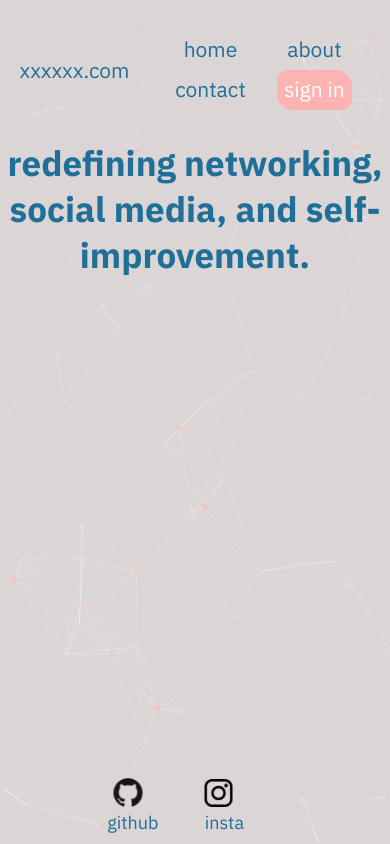
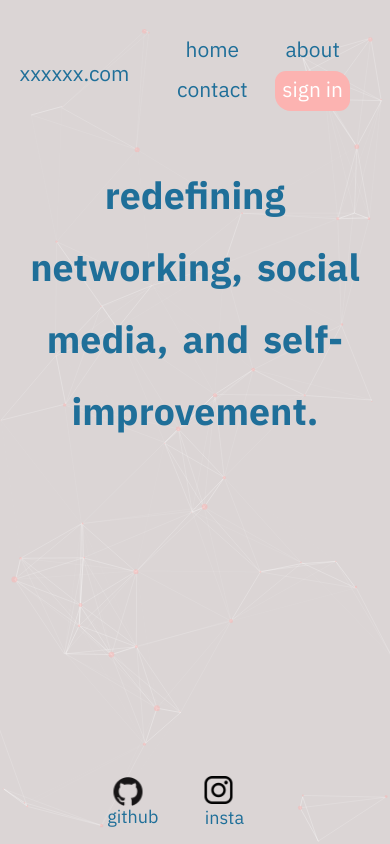
Before and after one commit to agod1373/upload, a plain HTML site: page index.html in a window 390 px wide. Drawn offline with nearby package versions, Linux system fonts and the light colour scheme.

Commit message:
mobile font size test

```diff
--- a/css/style.css
+++ b/css/style.css
@@ -8,6 +8,8 @@
 * {
   margin: 0;
   padding: 0;
+  font-family: "IBM Plex Sans", sans-serif;
+  font-size: 62.5%;
 }
 
 .particles-js {
@@ -42,11 +44,11 @@ nav h1 {
   flex-grow: 1;
   padding-left: 5%;
   color: #1f6f99;
-  font-family: "IBM Plex Sans", sans-serif;
   font-weight: 400;
-  font-size: 21px;
+  font-size: 2.1rem;
   line-height: 38px;
 }
+
 
 nav ul {
   padding-right: 5%;
@@ -63,9 +65,8 @@ nav li {
   min-width: 75px;
   display: inline-block;
   color: #1f6f99;
-  font-family: "IBM Plex Sans", sans-serif;
   font-weight: 400;
-  font-size: 21px;
+  font-size: 2.1rem;
   line-height: 38px;
   text-align: center;
 }
@@ -79,9 +80,8 @@ nav button {
   height: 40px;
   min-width: 75px;
   display: inline-block;
-  font-family: "IBM Plex Sans", sans-serif;
   font-weight: 400;
-  font-size: 21px;
+  font-size: 2.1rem;
   text-align: center;
   color: white;
   border: none;
@@ -114,9 +114,8 @@ main {
 #mission {
   width: 100%;
   color: #1f6f99;
-  font-family: "IBM Plex Sans", sans-serif;
   font-weight: 700;
-  font-size: 35px;
+  font-size: 6rem;
   text-align: center;
 }
 
@@ -129,30 +128,24 @@ footer {
   transform: translate(-50%, 0);
 }
 
+footer {
+  display: inline-flex;
+  align-items: center;
+}
+
 .icon {
   width: 40%;
+  align-items: flex-start;
   display: inline-flex;
   margin: 0px auto;
   flex-direction: column;
 }
 
-#github {
-  box-sizing: border-box;
-  width: 45%;
-  padding-left: 6px;
-}
-
-#instagram {
-  box-sizing: border-box;
-  width: 36%;
-}
-
 .icon h3 {
   width: 20%;
   color: #1f6f99;
-  font-family: "IBM Plex Sans", sans-serif;
   font-weight: 400;
-  font-size: 18px;
+  font-size: 1.8rem;
 }
 
 .icon a {
@@ -162,7 +155,17 @@ footer {
 .icon a:visited {
 }
 
+#github-icon {
+  box-sizing: border-box;
+  width: 45%;
+  padding-left: 6px;
+}
 
+#instagram-icon {
+  box-sizing: border-box;
+  width: 36%;
+  padding-bottom: 3px;
+}
 
 
 .row-1 {
@@ -191,9 +194,8 @@ footer {
 
 .statistic-info h1 {
   color: #1f6f99;
-  font-family: "IBM Plex Sans", sans-serif;
   font-weight: 500;
-  font-size: 21px;
+  font-size: 2.1rem;
   line-height: 38px;
   text-align: center;
 }
--- a/index.html
+++ b/index.html
@@ -2,7 +2,8 @@
 <html lang="en" dir="ltr">
   <head>
     <meta charset="utf-8">
-    <meta name="viewport" content="width=device-width, initial-scale=1.0">
+    <meta name="viewport" content="width=device-width, initial-scale=1.0", shrink-to-fit="no">
+    <link rel="stylesheet" href="https://maxcdn.bootstrapcdn.com/bootstrap/4.0.0/css/bootstrap.min.css" integrity="sha384-Gn5384xqQ1aoWXA+058RXPxPg6fy4IWvTNh0E263XmFcJlSAwiGgFAW/dAiS6JXm" crossorigin="anonymous">
     <title>upload</title>
     <link rel="stylesheet" href="css/style.css">
   </head>
@@ -11,7 +12,7 @@
   <div id="particles-js">
     <main>
       <nav>
-        <h1>xxxxxx.com</h1>
+        <h1 id="xxx">xxxxxx.com</h1>
         <ul class="nav-ul">
           <a href="index.html"><li id="nav-home">home</li></a>
           <a href="about.html"><li id="nav-about">about</li></a>
@@ -24,15 +25,24 @@
       </section>
 
       <footer>
-        <section class="icon">
-          <a href="https://github.com/agod1373/upload" target="_blank"><img id="github" class="social-footer" src="images/icons/github.png"></a>
-          <a href="https://github.com/agod1373/upload" target="_blank"><h3 id="github-text">github</h3></a>
+        <section class="icon" id="github">
+          <a href="https://github.com/agod1373/upload" target="_blank"><img id="github-icon" class="social-footer" src="images/icons/github.png"></a>
+          <a href="https://github.com/agod1373/upload" target="_blank"><h3>github</h3></a>
         </section>
-        <section class="icon">
-          <a href="https://github.com/agod1373/upload" target="_blank"><img id="instagram" class="social-footer" src="images/icons/instagram.png"></a>
-          <a href="https://github.com/agod1373/upload" target="_blank"><h3 id="instagram-text">insta</h3></a>
+        <section class="icon" id="instagram">
+          <a href="https://github.com/agod1373/upload" target="_blank"><img id="instagram-icon" class="social-footer" src="images/icons/instagram.png"></a>
+          <a href="https://github.com/agod1373/upload" target="_blank"><h3>insta</h3></a>
         </section>
       </footer>
+
+
+
+
+
+
+
+
+
 
       <section class="temporary">
       <section class="row-1">
@@ -75,6 +85,7 @@
     </main>
   </div>
 
+
     <script src="js/anime.min.js"></script>
     <script src="js/main.js"></script>
     <script src="js/particles.js"></script>
--- a/js/main.js
+++ b/js/main.js
@@ -46,10 +46,10 @@ contactButton.addEventListener('mouseleave', leaveContactButton, false);
 
 
 //social icon animation
-const githubIcon = document.getElementById('github');
-const githubText = document.getElementById('github-text');
-const instagramIcon = document.getElementById('instagram');
-const instagramText = document.getElementById('instagram-text');
+const githubDiv = document.getElementById('github');
+const githubIcon = document.getElementById('github-icon');
+const instagramDiv = document.getElementById('instagram');
+const instagramIcon = document.getElementById('instagram-icon');
 
 function animateSocial(target, height, duration) {
     anime ({
@@ -59,19 +59,43 @@ function animateSocial(target, height, duration) {
     });
   }
 
-const enterGithubIcon = () => {animateSocial(githubIcon, -10, 500)};
-const leaveGithubIcon = () => {animateSocial(githubIcon, 0, 300)};
-githubIcon.addEventListener('mouseenter', enterGithubIcon, false);
-githubIcon.addEventListener('mouseleave', leaveGithubIcon, false);
-githubText.addEventListener('mouseenter', enterGithubIcon, false);
-githubText.addEventListener('mouseleave', leaveGithubIcon, false);
+const enterGithubDiv = () => {animateSocial(githubIcon, -10, 500)};
+const leaveGithubDiv = () => {animateSocial(githubIcon, 0, 300)};
+githubDiv.addEventListener('mouseenter', enterGithubDiv, false);
+githubDiv.addEventListener('mouseleave', leaveGithubDiv, false);
 
-const enterInstagramIcon = () => {animateSocial(instagramIcon, -10, 500)};
-const leaveInstagramIcon = () => {animateSocial(instagramIcon, 0, 300)};
-instagramIcon.addEventListener('mouseenter', enterInstagramIcon, false);
-instagramIcon.addEventListener('mouseleave', leaveInstagramIcon, false);
-instagramText.addEventListener('mouseenter', enterInstagramIcon, false);
-instagramText.addEventListener('mouseleave', leaveInstagramIcon, false);
+const enterInstagramDiv = () => {animateSocial(instagramIcon, -10, 500)};
+const leaveInstagramDiv = () => {animateSocial(instagramIcon, 0, 300)};
+instagramDiv.addEventListener('mouseenter', enterInstagramDiv, false);
+instagramDiv.addEventListener('mouseleave', leaveInstagramDiv, false);
+
+
+const body = document.body;
+
+function darkMode() {
+  body.style.backgroundColor = '#000';
+}
+
+function lightMode() {
+  body.style.backgroundColor = '#fff';
+}
+
+
+
+
+
+
+
+
+
+
+
+
+
+
+
+
+
 
 
 //mission statement animation
```
